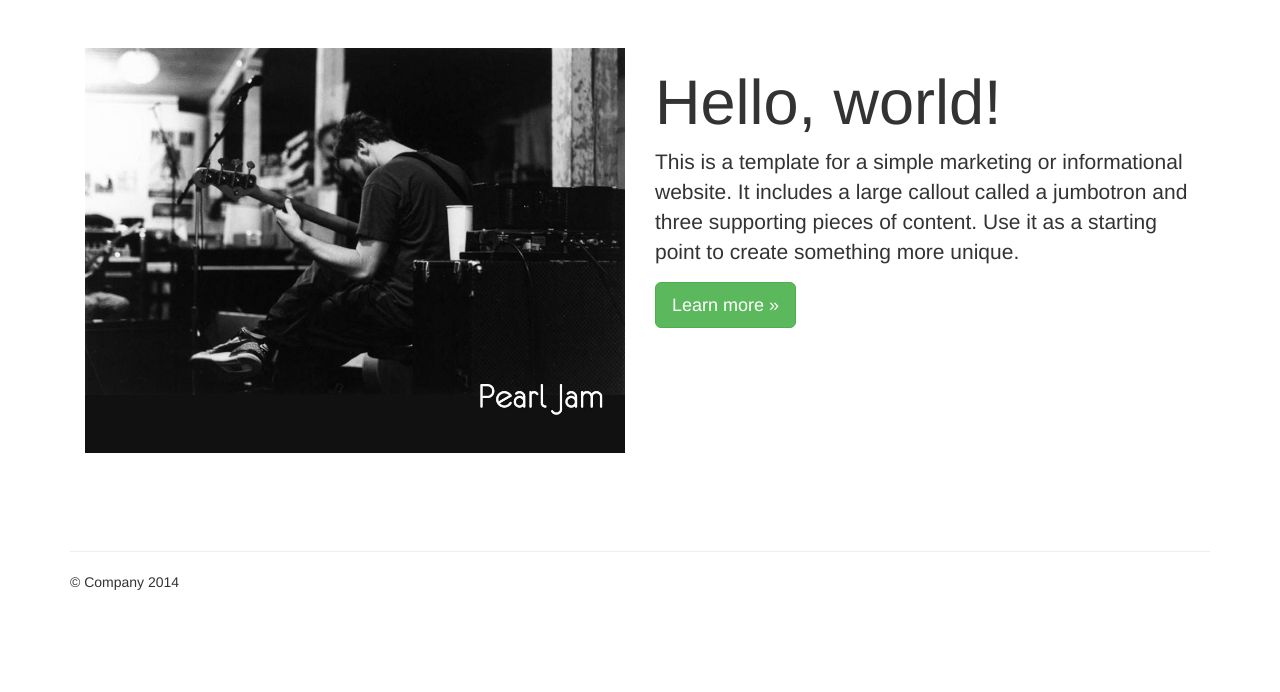
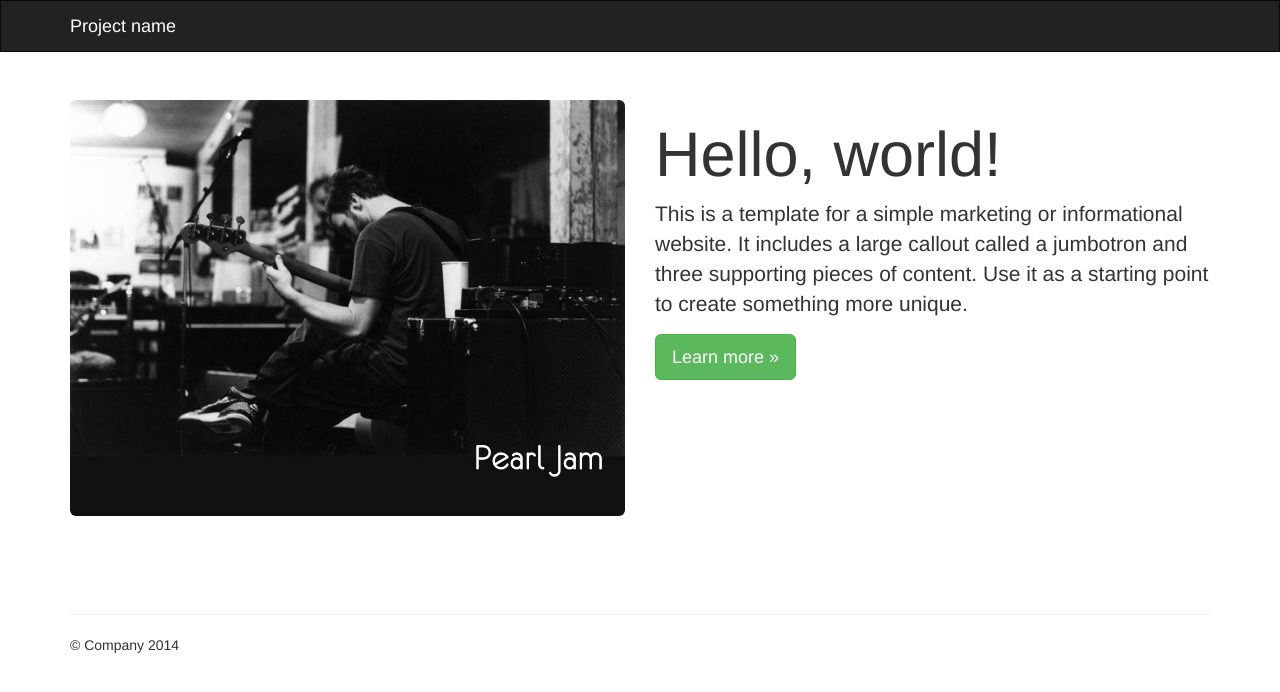
Before and after one commit to joshthedudeoflife/lwc_first_python, a Django app: template templates/share.html in a window 1280 px wide. Shown: the top 692 px of the page. Run offline with Django 3.2, Linux system fonts and the light colour scheme; the template is opened without the code that fills it, so the values that code supplies are empty; some libraries are stand-ins or nearby versions.

Commit message:
added nav bar

```diff
--- a/templates/base.html
+++ b/templates/base.html
@@ -23,6 +23,14 @@
     	padding-top: 0px;
     	padding-bottom: 0px;
     }
+    .navbar {
+    margin-bottom: 0px !important;
+    border-radius: 0px !important;
+  }
+  .navbar-inverse .navbar-brand, .navbar-brand:hover {
+    color: white;
+  }
+
     </style>
     <!-- Just for debugging purposes. Don't actually copy these 2 lines! -->
     <!--[if lt IE 9]><script src="../../assets/js/ie8-responsive-file-warning.js"></script><![endif]-->
--- a/templates/navbar.html
+++ b/templates/navbar.html
@@ -1,24 +1,7 @@
- <nav class="navbar navbar-inverse navbar-fixed-top">
-      <div class="container">
-        <div class="navbar-header">
-          <button type="button" class="navbar-toggle collapsed" data-toggle="collapse" data-target="#navbar" aria-expanded="false" aria-controls="navbar">
-            <span class="sr-only">Toggle navigation</span>
-            <span class="icon-bar"></span>
-            <span class="icon-bar"></span>
-            <span class="icon-bar"></span>
-          </button>
-          <a class="navbar-brand" href="#">Project name</a>
-        </div>
-        <div id="navbar" class="navbar-collapse collapse">
-          <form class="navbar-form navbar-right">
-            <div class="form-group">
-              <input type="text" placeholder="Email" class="form-control">
-            </div>
-            <div class="form-group">
-              <input type="password" placeholder="Password" class="form-control">
-            </div>
-            <button type="submit" class="btn btn-success">Sign in</button>
-          </form>
-        </div><!--/.navbar-collapse -->
+<div class="navbar navbar-inverse" role="navigation">
+    <div class="container">
+      <div class="navbar-header">
+        <a class="navbar-brand">Project name</a>
       </div>
-    </nav>
+    </div>
+  </div>
--- a/templates/share.html
+++ b/templates/share.html
@@ -1,16 +1,19 @@
 {% extends "base.html" %}
 {% load staticfiles %}
 {% block content %}
+{% include "navbar.html" %}
 <div class="jumbotron" style="background-color: white;">
       <div class="container">
-        <div class='col-sm-6 pull-right'>
+      	<div class='row'>
+        <div class='col-md-6 pull-right'>
         <h1>Hello, world!</h1>
         <p>This is a template for a simple marketing or informational website. It includes a large callout called a jumbotron and three supporting pieces of content. Use it as a starting point to create something more unique.</p>
         <a class="btn btn-success btn-lg" href="#" role="button">Learn more &raquo;</a>
       </div>
-        <div class='col-sm-6 pull-left'>
-<img src="{% static 'img/pearl-jam-wallpaper-hd-5-792781.jpeg'%}" class='img-responsive' />
+        <div class='col-md-6 pull-left'>
+<img src="{% static 'img/pearl-jam-wallpaper-hd-5-792781.jpeg'%}" class='img-responsive img-rounded' />
       </div>
+    </div>
       </div>
     </div>
 <div class='container'>
```
